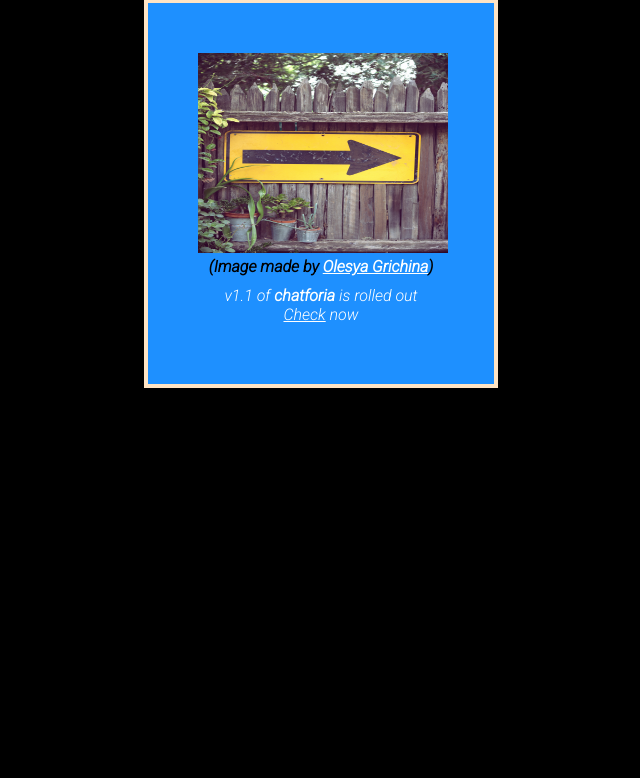
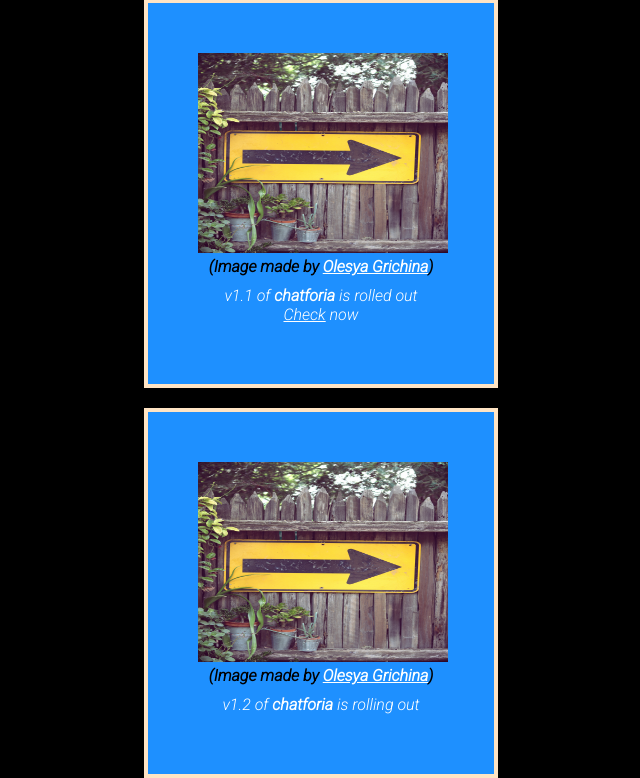
Before and after one commit to chatforia/chatforia-site, a Flask app: page / in a window 1280 px wide. Shown: the part 522-1300 px from the top of the page, without its empty margins (319-959 px from the left). Before the commit the page ends 910 px from the top, so only its background shows below. Run offline with Flask 2, Linux system fonts and the light colour scheme.

Commit message:
Changed card

```diff
--- a/templates/index.html
+++ b/templates/index.html
@@ -96,5 +96,18 @@
         <a href="/downloads">Check</a> now
       </p>
     </div>
+
+    <div class="card">
+      <img
+        class="imgprim"
+        src="{{ url_for('static', filename='img/olesya-grichina-6gKx3ESOoFE-unsplash.jpg') }}"
+        alt="chatforia.herokuapp.com"
+      />
+      <p class="DescCard1">
+        (Image made by
+        <a href="https://unsplash.com/@lsgr">Olesya Grichina</a>)
+      </p>
+      <p class="DescCard2">v1.2 of <strong>chatforia</strong> is rolling out</p>
+    </div>
   </body>
 </html>
```
